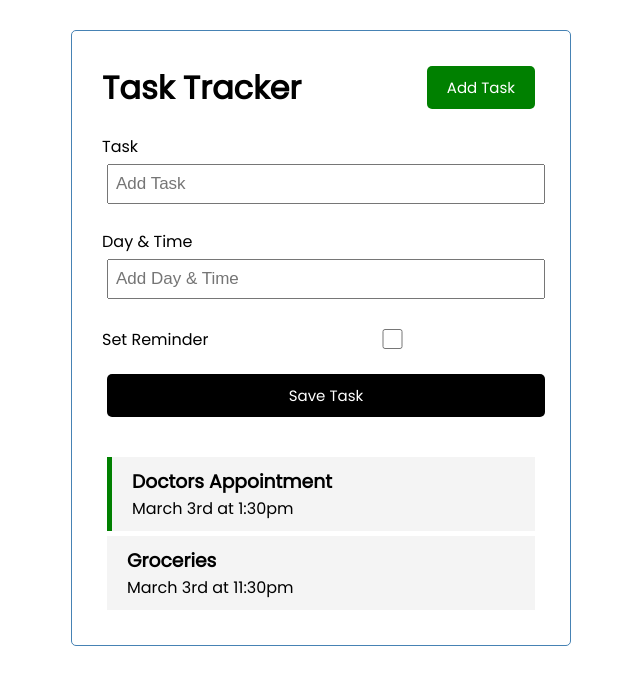
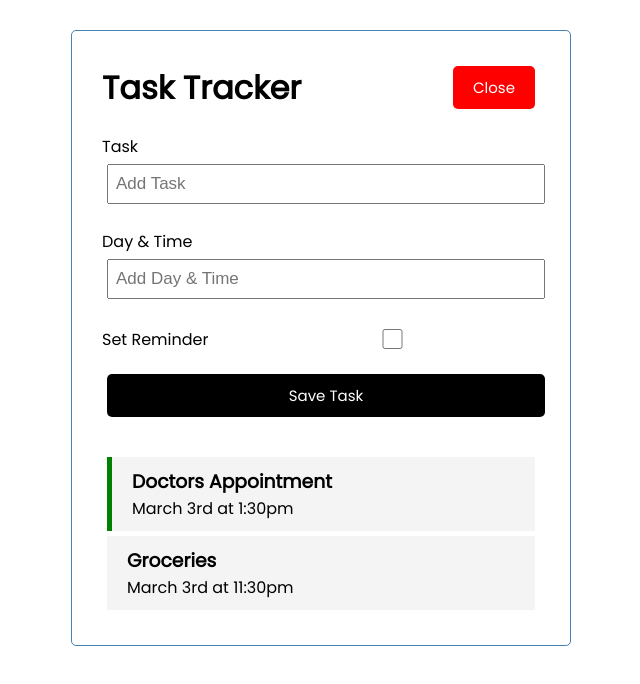
Before and after one commit to danihazler/task-tracker, a Vue app: page / in a window 1280 px wide. Shown: the top 684 px of the page, without its empty margins (319-959 px from the left). Built offline with nearby package versions, Linux system fonts and the light colour scheme; the HTML template or start-up script is replaced by a standard one.

Commit message:
Add toggle add task functionality

```diff
--- a/src/App.vue
+++ b/src/App.vue
@@ -1,7 +1,7 @@
 <template>
   <div class="container">
-    <Header title="Task Tracker" />
-    <AddTask @add-task='addTask' />
+    <Header title="Task Tracker" @toggle-add-task='toggleAddTask' :showAddTask="showAddTask" />
+    <AddTask @add-task='addTask' :showAddTask="showAddTask" />
     <Tasks :tasks="tasks" @delete-task='deleteTask' />
   </div>
 </template>
@@ -20,7 +20,8 @@ export default {
   },
   data() {
     return {
-      tasks: []
+      tasks: [],
+      showAddTask: true
     }
   },
   created() {
@@ -48,6 +49,9 @@ export default {
     },
     addTask(task) {
       this.tasks = [...this.tasks, task];
+    },
+    toggleAddTask() {
+      this.showAddTask = !this.showAddTask;
     }
   }
 }
--- a/src/components/add-task/index.vue
+++ b/src/components/add-task/index.vue
@@ -1,5 +1,5 @@
 <template>
-    <form @submit="onSubmit" class="add-form">
+    <form @submit="onSubmit" class="add-form" v-show="showAddTask" >
         <div class="form-control">
             <label for='task-text'>Task</label>
             <input type="text" v-model="text" name="text" placeholder="Add Task" id='task-text' />
@@ -25,6 +25,9 @@
 <script>
     export default {
         name: 'AddTask',
+        props: {
+            showAddTask: Boolean
+        },
         data() {
             return {
                 text: '',
--- a/src/components/button/index.vue
+++ b/src/components/button/index.vue
@@ -17,7 +17,7 @@
         },
         methods: {
             onClick() {
-                console.log("click");
+                this.$emit('btn-click')
             }
         }
     }
--- a/src/components/header/index.vue
+++ b/src/components/header/index.vue
@@ -1,7 +1,11 @@
 <template>
     <header>
         <h1>{{ title }}</h1>
-        <Button label="Add Task" color="green" />
+        <Button
+            :label="showAddTask ? 'Close' : 'Add Task'"
+            :color="showAddTask ? 'red' : 'green'"
+            @btn-click='$emit("toggle-add-task")'
+        />
     </header>
 </template>
 
@@ -12,6 +16,7 @@ import Button from "../button";
         name: "Header",
         props: {
             title: String,
+            showAddTask: Boolean
         },
         components: {
             Button,
```
